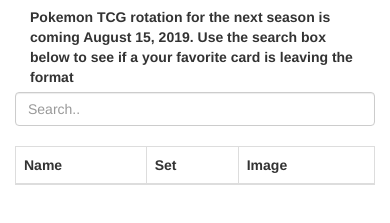
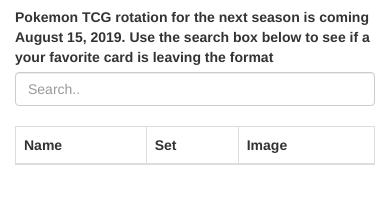
Before and after one commit to NotMichaelsGitHub/is_it_rotating, a plain HTML site: page index.html in a window 390 px wide. Shown: the part 83-306 px from the top of the page. Drawn offline with nearby package versions, Linux system fonts and the light colour scheme; no server answers.

Commit message:
Update index.html

```diff
--- a/index.html
+++ b/index.html
@@ -17,13 +17,13 @@
 <div class="container">
 
     <h1>Is it rotating?</h1>
-    <label  class="col-sm-12">Pokemon TCG rotation for the next season is coming August 15, 2019. Use the search box below to see if a your favorite card is leaving the format</label>
+    <label>Pokemon TCG rotation for the next season is coming August 15, 2019. Use the search box below to see if a your favorite card is leaving the format</label>
 
 <br>
 
     <input class="form-control" id="myInput" type="text" placeholder="Search..">
     <br>
-    <table class="table table-bordered table-striped">
+    <table class="table table-bordered table-striped sortable">
         <thead>
         <tr>
             <th class="col-sm-2">Name</th>
```
